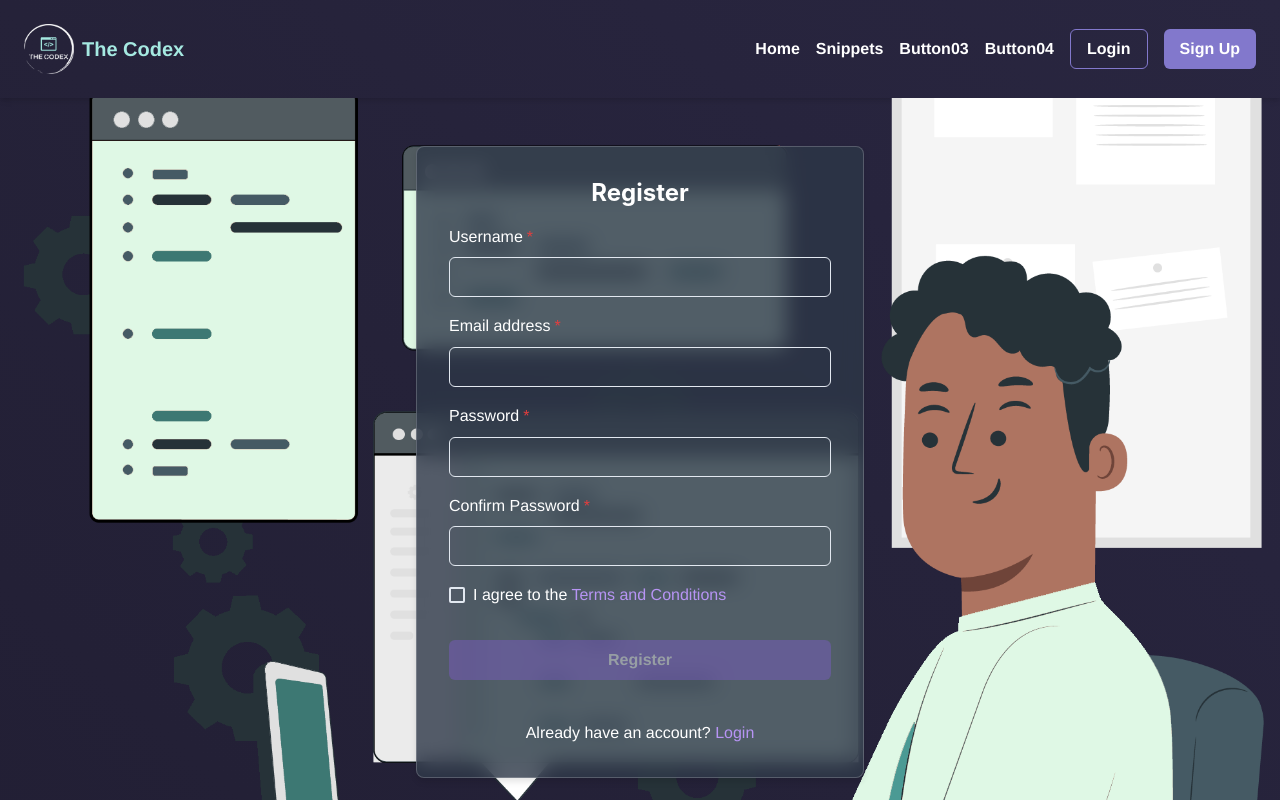
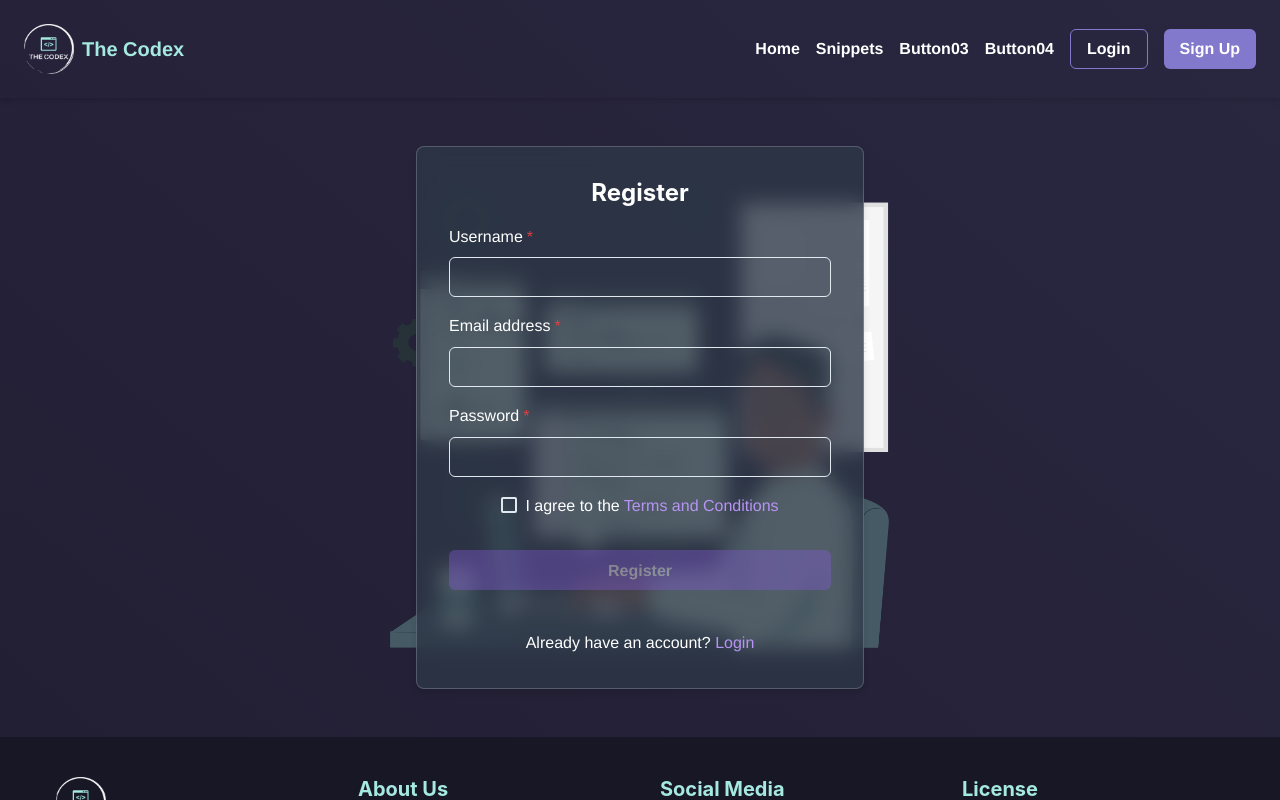
Before and after one commit to theApostols/the-codex, a React (Vite) app in the folder client/: page /login in a window 1280 px wide. Both pictures are taken after a click on the link "Register". Shown: the top 800 px of the page. Built offline with nearby package versions, Linux system fonts and the light colour scheme.

Commit message:
add animation to the forms and changed size of background image

```diff
--- a/client/src/components/Login-Signup/LoginForm.jsx
+++ b/client/src/components/Login-Signup/LoginForm.jsx
@@ -1,30 +1,22 @@
-import React from "react";
+import React, { useState } from "react";
 import {
-  Box,
-  VStack,
-  FormControl,
-  FormLabel,
-  Input,
-  Checkbox,
-  Button,
-  Text,
-  Link,
-  Heading,
-  Flex,
+  Box, VStack, FormControl, FormLabel, Input, Checkbox, Button, Text, Link,
+  Heading, Container,
 } from "@chakra-ui/react";
 import { useNavigate } from "react-router-dom";
-
-import { useState } from "react";
+import { motion } from 'framer-motion';
 import { useMutation } from "@apollo/client";
 import { LOGIN_USER } from "../../utils/mutations";
 import Auth from "../../utils/auth";
 
+const MotionContainer = motion(Container);
+
 function LoginForm() {
   const [userFormData, setUserFormData] = useState({ email: "", password: "" });
-  const [validated] = useState(false);
   const [showAlert, setShowAlert] = useState(false);
 
   const [loginUser, { error, data }] = useMutation(LOGIN_USER);
+  const navigate = useNavigate();
 
   const handleInputChange = (event) => {
     const { name, value } = event.target;
@@ -34,22 +26,12 @@ function LoginForm() {
   const handleFormSubmit = async (event) => {
     event.preventDefault();
 
-    const form = event.currentTarget;
-    if (form.checkValidity() === false) {
-      event.preventDefault();
-      event.stopPropagation();
-    }
-
     try {
-
-      console.log(userFormData);
-
       const { data } = await loginUser({
         variables: { ...userFormData },
       });
 
-      const { token, user } = await data.loginUser;
-      console.log(user);
+      const { token, user } = data.loginUser;
       Auth.login(token);
     } catch (err) {
       console.error("Login failed. Error:", err);
@@ -62,8 +44,6 @@ function LoginForm() {
     });
   };
 
-  const navigate = useNavigate();
-
   const handleSignUpClick = () => {
     navigate("/signup");
   };
@@ -75,13 +55,19 @@ function LoginForm() {
           bgImage="url('/images/home/login.png')"
           bgPosition="center"
           bgRepeat="no-repeat"
-          bgSize="cover"
+          bgSize="40%"
           minH="50vh"
           py="12"
           px={{ base: "4", lg: "8" }}
           d="flex"
           alignItems="center"
           justifyContent="center"
+        >
+          <MotionContainer
+            centerContent
+            initial={{ opacity: 0, x: -100 }}
+            animate={{ opacity: 1, x: 0 }}
+            exit={{ opacity: 0, x: 100 }}
           >
             <VStack
               spacing="4"
@@ -97,9 +83,7 @@ function LoginForm() {
               color="white"
             >
               <Heading fontSize="2xl">Login</Heading>
-
               <FormControl id="email" isRequired>
-
                 <FormLabel htmlFor="email">Email address</FormLabel>
                 <Input
                   autoComplete="email"
@@ -108,11 +92,9 @@ function LoginForm() {
                   onChange={handleInputChange}
                   value={userFormData.email}
                 />
-
               </FormControl>
 
               <FormControl id="password" isRequired>
-
                 <FormLabel htmlFor="password">Password</FormLabel>
                 <Input
                   autoComplete="new-password"
@@ -121,7 +103,6 @@ function LoginForm() {
                   onChange={handleInputChange}
                   value={userFormData.password}
                 />
-
               </FormControl>
 
               <Checkbox colorScheme="purple">Remember me</Checkbox>
@@ -142,6 +123,7 @@ function LoginForm() {
                 </Link>
               </Text>
             </VStack>
+          </MotionContainer>
         </Box>
       </form>
     </>
--- a/client/src/components/Login-Signup/SignupForm.jsx
+++ b/client/src/components/Login-Signup/SignupForm.jsx
@@ -1,72 +1,46 @@
-import React from "react";
+import React, { useState } from "react";
 import {
-  Box,
-  VStack,
-  FormControl,
-  FormLabel,
-  Input,
-  Button,
-  Text,
-  Link,
-  Heading,
-  Checkbox,
-  Modal,
-  ModalOverlay,
-  ModalContent,
-  ModalHeader,
-  ModalFooter,
-  ModalBody,
-  ModalCloseButton,
-  useDisclosure,
+  Box, VStack, FormControl, FormLabel, Input, Button, Text, Link,
+  Heading, Checkbox, Modal, ModalOverlay, ModalContent, ModalHeader,
+  ModalFooter, ModalBody, useDisclosure, Container,
 } from "@chakra-ui/react";
 import { useNavigate } from "react-router-dom";
-
-import { useState } from "react";
+import { motion } from 'framer-motion';
 import { useMutation } from "@apollo/client";
 import Auth from "../../utils/auth";
 import { CREATE_USER } from "../../utils/mutations";
 
+const MotionContainer = motion(Container);
+
 function SignupForm() {
   const { isOpen, onOpen, onClose } = useDisclosure();
-  const [agreeToTerms, setAgreeToTerms] = React.useState(false);
-  const handleAgreeChange = (event) => setAgreeToTerms(event.target.checked);
+  const [agreeToTerms, setAgreeToTerms] = useState(false);
   const [userFormData, setUserFormData] = useState({
     username: "",
     email: "",
     password: "",
   });
-
-  const [validated] = useState(false);
   const [showAlert, setShowAlert] = useState(false);
 
-  //Page crashes when I add the CREATE_USER mutation. The rest of the logic seems to be correct.
   const [createUser, { error, data }] = useMutation(CREATE_USER);
+  const navigate = useNavigate();
+
+  const handleAgreeChange = (event) => setAgreeToTerms(event.target.checked);
 
   const handleInputChange = (event) => {
     const { name, value } = event.target;
-    console.log('handling input');
     setUserFormData({ ...userFormData, [name]: value });
   };
 
   const handleFormSubmit = async (event) => {
     event.preventDefault();
 
-    const form = event.currentTarget;
-    if (form.checkValidity() === false) {
-      event.preventDefault();
-      event.stopPropagation();
-    }
-
     try {
-
-      console.log(userFormData);
-
       const { data } = await createUser({
         variables: { ...userFormData },
       });
 
       const { token, user } = data.createUser;
-      console.log(user);
       Auth.login(token);
     } catch (err) {
       console.error(`Signup failed. Error: ${err.message}`);
@@ -80,8 +54,6 @@ function SignupForm() {
     });
   };
 
-  const navigate = useNavigate();
-
   const handleLoginClick = () => {
     navigate("/login");
   };
@@ -93,7 +65,7 @@ function SignupForm() {
           bgImage="url('/images/home/login.png')"
           bgPosition="center"
           bgRepeat="no-repeat"
-          bgSize="cover"
+          bgSize="40%"
           minH="50vh"
           py="12"
           px={{ base: "4", lg: "8" }}
@@ -101,10 +73,16 @@ function SignupForm() {
           alignItems="center"
           justifyContent="center"
         >
+          <MotionContainer
+            centerContent
+            initial={{ opacity: 0, x: -100 }}
+            animate={{ opacity: 1, x: 0 }}
+            exit={{ opacity: 0, x: 100 }}
+          >
             <VStack
               spacing="4"
               w="full"
-            maxW="md" // Establece el ancho al máximo disponible
+              maxW="md"
               mx="auto"
               p="8"
               borderRadius="lg"
@@ -117,20 +95,17 @@ function SignupForm() {
               <Heading fontSize="2xl">Register</Heading>
 
               <FormControl id="username" isRequired>
-
                 <FormLabel htmlFor="username">Username</FormLabel>
                 <Input
                   autoComplete="username"
-                type="username"
+                  type="text"
                   name="username"
                   onChange={handleInputChange}
                   value={userFormData.username}
                 />
-
               </FormControl>
 
               <FormControl id="email" isRequired>
-
                 <FormLabel htmlFor="email">Email address</FormLabel>
                 <Input
                   autoComplete="email"
@@ -139,11 +114,9 @@ function SignupForm() {
                   onChange={handleInputChange}
                   value={userFormData.email}
                 />
-
               </FormControl>
 
               <FormControl id="password" isRequired>
-
                 <FormLabel htmlFor="password">Password</FormLabel>
                 <Input
                   autoComplete="new-password"
@@ -152,30 +125,14 @@ function SignupForm() {
                   onChange={handleInputChange}
                   value={userFormData.password}
                 />
-
               </FormControl>
 
-            <FormControl id="confirm-password" isRequired>
-
-              <FormLabel htmlFor="confirm-password">Confirm Password</FormLabel>
-              <Input
-                autoComplete="new-password"
-                type="password"
-                name="confirm-password"
-                onChange={handleInputChange}
-              />
-
-            </FormControl>
-
-            {/* Terms and Conditions Checkbox and Modal */}
-            <FormControl>
               <Checkbox isChecked={agreeToTerms} onChange={handleAgreeChange}>
                 I agree to the{" "}
                 <Link color="purple.300" onClick={onOpen}>
                   Terms and Conditions
                 </Link>
               </Checkbox>
-            </FormControl>
 
               <Button
                 type="submit"
@@ -186,6 +143,7 @@ function SignupForm() {
               >
                 Register
               </Button>
+
               <Text mt="6">
                 Already have an account?{" "}
                 <Link color="purple.300" onClick={handleLoginClick}>
@@ -193,6 +151,7 @@ function SignupForm() {
                 </Link>
               </Text>
             </VStack>
+          </MotionContainer>
 
           {/* Terms and Conditions Modal */}
           <Modal isOpen={isOpen} onClose={onClose}>
```
Lines whose indentation alone changed are shown as unchanged.
